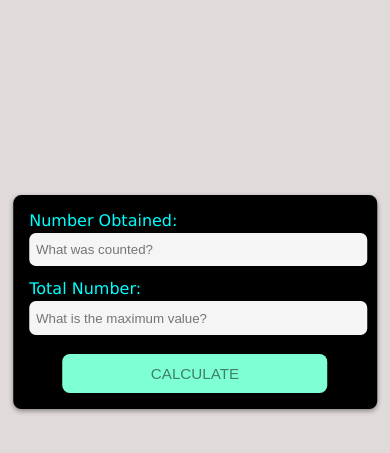
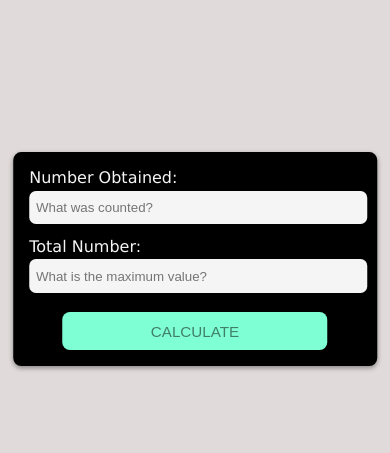
Before and after one commit to IsaacHarrison28/percentage-calculator, a plain HTML site: page index.html in a window 390 px wide. Shown: the part 247-700 px from the top of the page. Drawn offline with Linux system fonts and the light colour scheme.

Commit message:
adjust mobile view

```diff
--- a/style.css
+++ b/style.css
@@ -47,7 +47,7 @@ body{
     margin: auto;
     background: black;
     position: absolute;
-    top: 65%;
+    top: 60%;
     left: 50%;
     transform: translate(-50%, -50%);
     padding: 1rem;
@@ -77,7 +77,7 @@ body{
 }
 
 label{
-    color: aqua;
+    color: whitesmoke;
     font-size: 1rem;
     margin-bottom: 0.2rem;
 }
```
